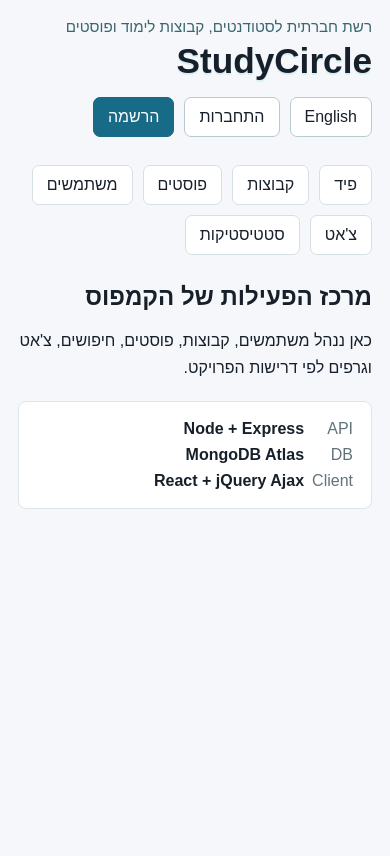
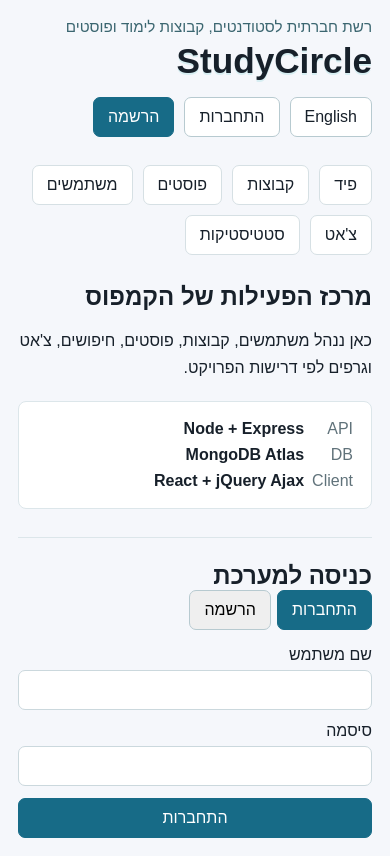
Before and after one commit to yuval-dotcom/social-network-final, a React (Vite) app in the folder client/: page / in a window 390 px wide. Built offline with nearby package versions, Linux system fonts and the light colour scheme; no server answers.

Commit message:
feat(client): add auth screens

```diff
--- a/client/src/App.jsx
+++ b/client/src/App.jsx
@@ -1,4 +1,5 @@
 import { useEffect, useState } from "react";
+import { AuthPanel } from "./components/AuthPanel.jsx";
 import { languages } from "./i18n.js";
 import "./styles.css";
 
@@ -6,6 +7,7 @@
 
 export default function App() {
   const [language, setLanguage] = useState("he");
+  const [currentUser, setCurrentUser] = useState(null);
   const copy = languages[language];
   const nextLanguage = language === "he" ? "en" : "he";
 
@@ -52,6 +54,9 @@
           <strong>React + jQuery Ajax</strong>
         </div>
       </section>
+
+      <AuthPanel copy={copy} onAuth={setCurrentUser} />
+      {currentUser && <p className="session-banner">{currentUser.displayName || currentUser.username}</p>}
     </main>
   );
 }
--- /dev/null
+++ b/client/src/components/AuthPanel.jsx
@@ -0,0 +1,85 @@
+import { useState } from "react";
+import { api } from "../api/http.js";
+import { saveToken } from "../api/tokenStorage.js";
+
+const emptyForm = {
+  username: "",
+  password: "",
+  displayName: "",
+  major: ""
+};
+
+export function AuthPanel({ copy, onAuth }) {
+  const [mode, setMode] = useState("login");
+  const [form, setForm] = useState(emptyForm);
+  const [message, setMessage] = useState("");
+
+  function updateField(event) {
+    setForm((current) => ({ ...current, [event.target.name]: event.target.value }));
+  }
+
+  async function submit(event) {
+    event.preventDefault();
+    setMessage("");
+
+    try {
+      if (mode === "register") {
+        await api.register(form);
+        setMessage(copy.auth.registered);
+        setMode("login");
+        return;
+      }
+
+      const result = await api.login({ username: form.username, password: form.password });
+      saveToken(result.token);
+      onAuth(result.user);
+      setMessage(copy.auth.loggedIn);
+    } catch (error) {
+      setMessage(error.responseJSON?.message || copy.auth.failed);
+    }
+  }
+
+  return (
+    <section className="panel" id="auth">
+      <div className="panel-heading">
+        <h2>{copy.auth.title}</h2>
+        <div className="segmented-control" aria-label={copy.auth.modeLabel}>
+          <button type="button" className={mode === "login" ? "active" : ""} onClick={() => setMode("login")}>
+            {copy.actions.login}
+          </button>
+          <button type="button" className={mode === "register" ? "active" : ""} onClick={() => setMode("register")}>
+            {copy.actions.register}
+          </button>
+        </div>
+      </div>
+
+      <form className="form-grid" onSubmit={submit}>
+        <label>
+          {copy.fields.username}
+          <input name="username" value={form.username} onChange={updateField} required />
+        </label>
+        <label>
+          {copy.fields.password}
+          <input name="password" type="password" value={form.password} onChange={updateField} required minLength={6} />
+        </label>
+        {mode === "register" && (
+          <>
+            <label>
+              {copy.fields.displayName}
+              <input name="displayName" value={form.displayName} onChange={updateField} required />
+            </label>
+            <label>
+              {copy.fields.major}
+              <input name="major" value={form.major} onChange={updateField} />
+            </label>
+          </>
+        )}
+        <button type="submit" className="primary-button">
+          {mode === "register" ? copy.actions.register : copy.actions.login}
+        </button>
+      </form>
+
+      {message && <p className="form-message">{message}</p>}
+    </section>
+  );
+}
--- a/client/src/i18n.js
+++ b/client/src/i18n.js
@@ -16,6 +16,19 @@
       switchLanguage: "English",
       login: "התחברות",
       register: "הרשמה"
+    },
+    fields: {
+      username: "שם משתמש",
+      password: "סיסמה",
+      displayName: "שם מלא",
+      major: "מסלול לימודים"
+    },
+    auth: {
+      title: "כניסה למערכת",
+      modeLabel: "בחירת מצב התחברות",
+      registered: "המשתמש נוצר. עכשיו אפשר להתחבר.",
+      loggedIn: "התחברת בהצלחה.",
+      failed: "הפעולה נכשלה. בדוק את הפרטים ונסה שוב."
     },
     hero: {
       title: "מרכז הפעילות של הקמפוס",
@@ -40,6 +53,19 @@
       login: "Login",
       register: "Register"
     },
+    fields: {
+      username: "Username",
+      password: "Password",
+      displayName: "Full name",
+      major: "Major"
+    },
+    auth: {
+      title: "Account access",
+      modeLabel: "Choose auth mode",
+      registered: "User created. You can log in now.",
+      loggedIn: "Logged in successfully.",
+      failed: "Action failed. Check the details and try again."
+    },
     hero: {
       title: "Campus activity hub",
       body: "This is where we will manage users, groups, posts, search, chat, and charts for the final project."
--- a/client/src/styles.css
+++ b/client/src/styles.css
@@ -127,6 +127,57 @@
   color: #60727a;
 }
 
+.panel {
+  border-top: 1px solid #dce6ea;
+  margin-top: 28px;
+  padding-top: 24px;
+}
+
+.panel-heading {
+  align-items: center;
+  display: flex;
+  gap: 16px;
+  justify-content: space-between;
+  margin-bottom: 16px;
+}
+
+.segmented-control {
+  display: flex;
+  gap: 6px;
+}
+
+.segmented-control .active {
+  background: #176b87;
+  border-color: #176b87;
+  color: white;
+}
+
+.form-grid {
+  display: grid;
+  gap: 14px;
+  grid-template-columns: repeat(2, minmax(180px, 1fr));
+  max-width: 760px;
+}
+
+.form-grid label {
+  display: grid;
+  gap: 6px;
+}
+
+.form-grid input,
+.form-grid select,
+.form-grid textarea {
+  border: 1px solid #cbd8dd;
+  border-radius: 7px;
+  padding: 10px 12px;
+}
+
+.form-message,
+.session-banner {
+  color: #176b87;
+  font-weight: 700;
+}
+
 @media (max-width: 720px) {
   .app-shell {
     padding: 18px;
@@ -148,4 +199,15 @@
   .status-panel {
     margin-top: 20px;
   }
+
+  .panel-heading,
+  .form-grid {
+    display: block;
+  }
+
+  .form-grid label,
+  .form-grid button {
+    margin-top: 12px;
+    width: 100%;
+  }
 }
```
Also changed, not shown: 1 other file (tests, documents, lock files or other folders).
